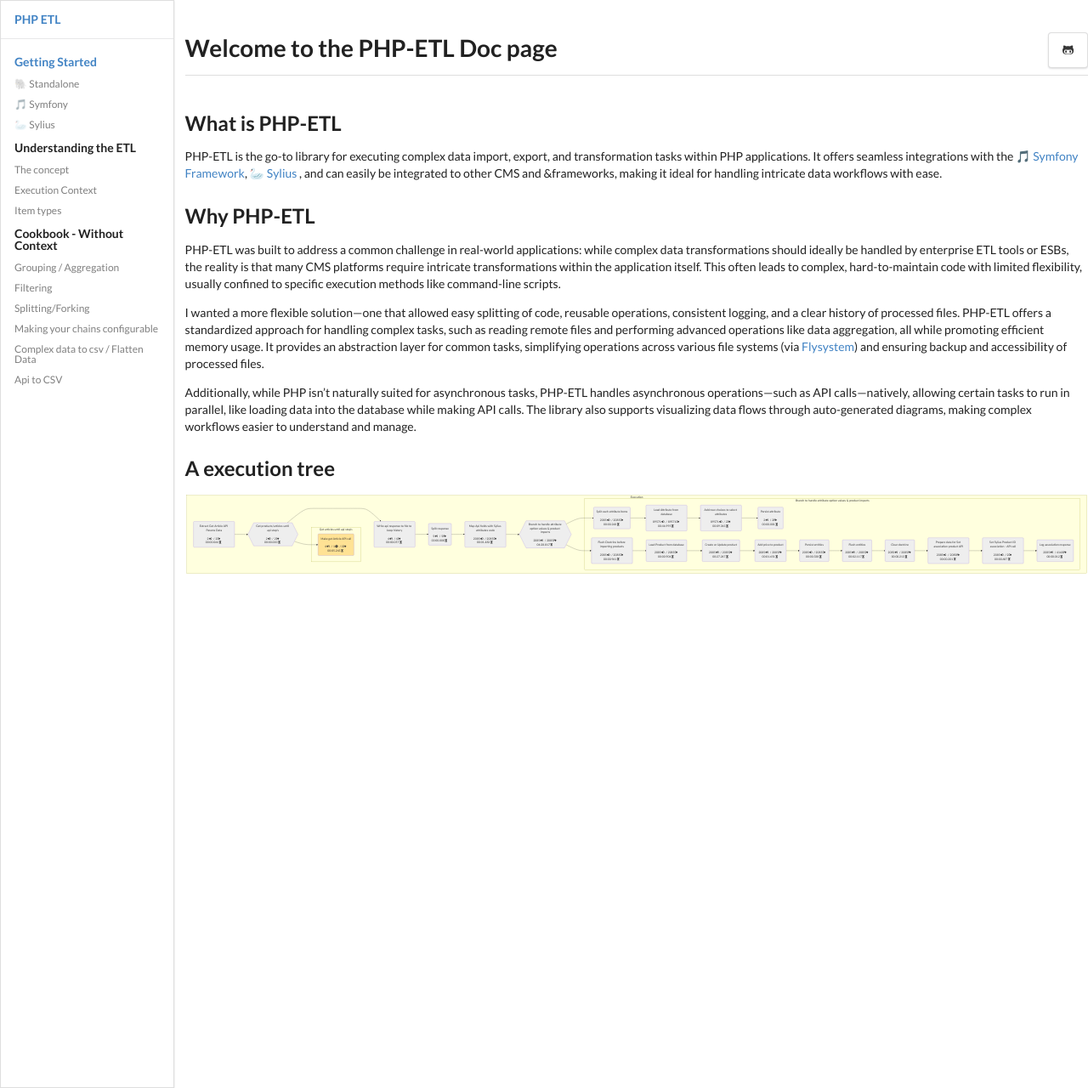
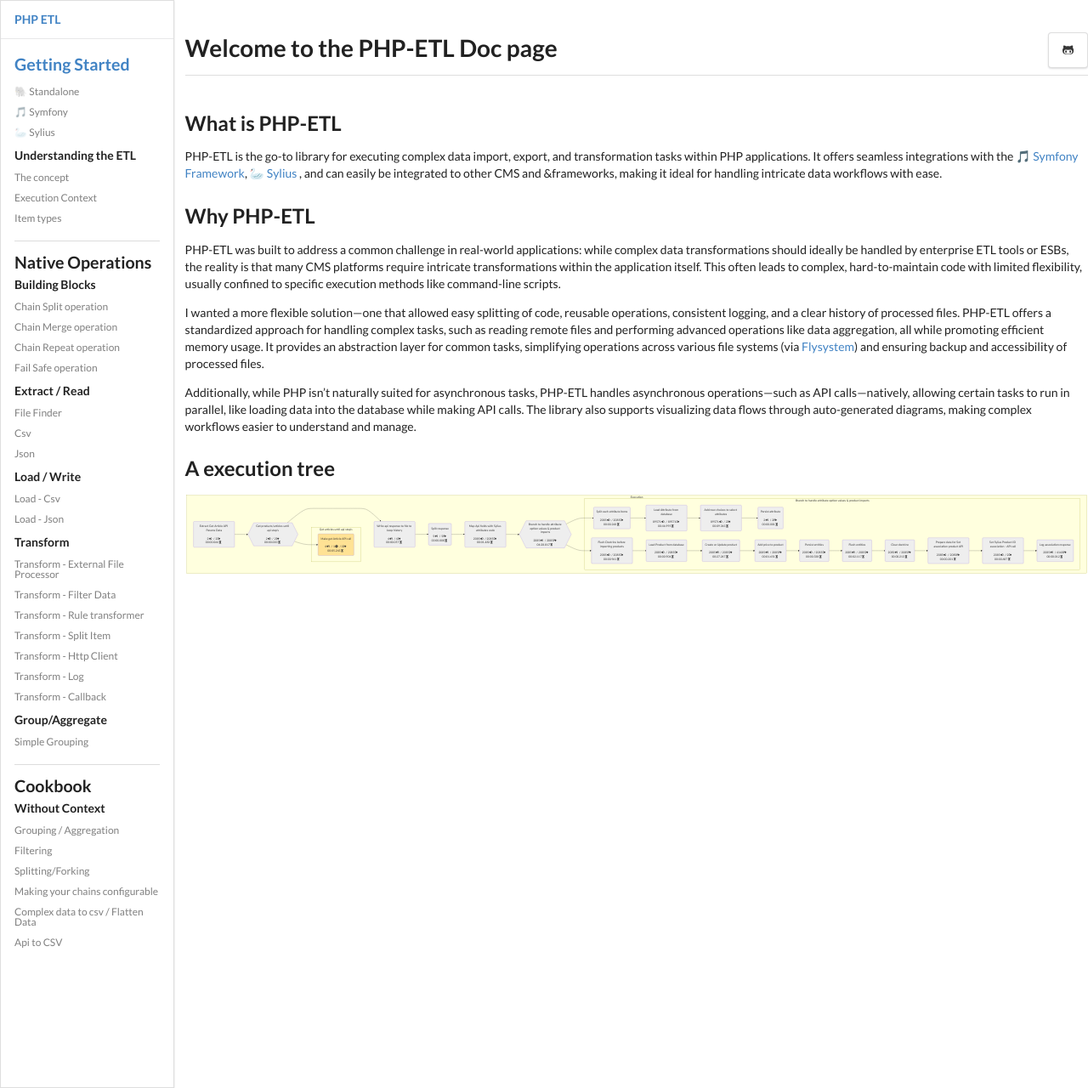
Before and after one commit to oliverde8/php-etl, a Jekyll site: the page built from docs/index.md, in a window 1280 px wide. Shown: the whole page at 85% size. Built offline with Jekyll 4.4.1, drawn with Linux system fonts in a browser that asks for light colours; nearby versions of some CDN libraries.

Commit message:
doc: Updated menu

```diff
--- a/docs/_includes/menu.html
+++ b/docs/_includes/menu.html
@@ -9,60 +9,85 @@
         </div>
 
         <div class="item">
-            <div class="header">
-                <a href="doc/getting-started.html">Getting Started</a>
+            <div class="header header-big">
+                <a href="/doc/getting-started.html">Getting Started</a>
             </div>
             <div class="menu">
-                <a class="item" href="/doc/getting-started/standalone.html">
-                    🐘 Standalone
-                </a>
-
-                <a class="item" href="/doc/getting-started/symfony.html">
-                    🎵 Symfony
-                </a>
-
-                <a class="item" href="/doc/getting-started/sylius.html">
-                    🦢 Sylius
-                </a>
+                <a class="item" href="/doc/getting-started/standalone.html">🐘 Standalone</a>
+                <a class="item" href="/doc/getting-started/symfony.html">🎵 Symfony</a>
+                <a class="item" href="/doc/getting-started/sylius.html">🦢 Sylius</a>
             </div>
 
             <div class="header">
                 Understanding the ETL
             </div>
             <div class="menu">
-                <a class="item" href="/doc/01-understand-the-etl/the-concept.html">
-                    The concept
-                </a>
-                <a class="item" href="/doc/01-understand-the-etl/execution-context.html">
-                    Execution Context
-                </a>
-                <a class="item" href="/doc/01-understand-the-etl/item-types">
-                    Item types
-                </a>
+                <a class="item" href="/doc/01-understand-the-etl/the-concept.html">The concept</a>
+                <a class="item" href="/doc/01-understand-the-etl/execution-context.html">Execution Context</a>
+                <a class="item" href="/doc/01-understand-the-etl/item-types">Item types</a>
             </div>
 
+            <div class="ui divider"></div>
+            <div class="header header-big">
+                Native Operations
+            </div>
             <div class="header">
-                Cookbook - Without Context
+                Building Blocks
             </div>
             <div class="menu">
-                <a class="item" href="/doc/10-examples/100-grouping.html">
-                    Grouping / Aggregation
-                </a>
-                <a class="item" href="/doc/10-examples/110-filtering.html">
-                    Filtering
-                </a>
-                <a class="item" href="/doc/10-examples/120-split-the-chain.html">
-                    Splitting/Forking
-                </a>
-                <a class="item" href="/doc/10-examples/130-configuration.html">
-                    Making your chains configurable
-                </a>
-                <a class="item" href="/doc/10-examples/140-complex-data.html">
-                    Complex data to csv / Flatten Data
-                </a>
-                <a class="item" href="/doc/10-examples/150-api-csv.html">
-                    Api to CSV
-                </a>
+                <a class="item" href="#">Chain Split operation</a>
+                <a class="item" href="#">Chain Merge operation</a>
+                <a class="item" href="#">Chain Repeat operation</a>
+                <a class="item" href="#">Fail Safe operation</a>
+            </div>
+            <div class="header">
+                Extract / Read
+            </div>
+            <div class="menu">
+                <a class="item" href="#">File Finder</a>
+                <a class="item" href="#">Csv</a>
+                <a class="item" href="#">Json</a>
+            </div>
+            <div class="header">
+                Load / Write
+            </div>
+            <div class="menu">
+                <a class="item" href="#">Load - Csv</a>
+                <a class="item" href="#">Load - Json</a>
+            </div>
+            <div class="header">
+                Transform
+            </div>
+            <div class="menu">
+                <a class="item" href="#">Transform - External File Processor</a>
+                <a class="item" href="#">Transform - Filter Data</a>
+                <a class="item" href="#">Transform - Rule transformer</a>
+                <a class="item" href="#">Transform - Split Item</a>
+                <a class="item" href="#">Transform - Http Client</a>
+                <a class="item" href="#">Transform - Log</a>
+                <a class="item" href="#">Transform - Callback</a>
+            </div>
+            <div class="header">
+                Group/Aggregate
+            </div>
+            <div class="menu">
+                <a class="item" href="#">Simple Grouping</a>
+            </div>
+
+            <div class="ui divider"></div>
+            <div class="header header-big">
+                Cookbook
+            </div>
+            <div class="header">
+                Without Context
+            </div>
+            <div class="menu">
+                <a class="item" href="/doc/10-examples/100-grouping.html">Grouping / Aggregation</a>
+                <a class="item" href="/doc/10-examples/110-filtering.html">Filtering</a>
+                <a class="item" href="/doc/10-examples/120-split-the-chain.html">Splitting/Forking</a>
+                <a class="item" href="/doc/10-examples/130-configuration.html">Making your chains configurable</a>
+                <a class="item" href="/doc/10-examples/140-complex-data.html">Complex data to csv / Flatten Data</a>
+                <a class="item" href="/doc/10-examples/150-api-csv.html">Api to CSV</a>
             </div>
         </div>
 
--- a/docs/assets/css/custom.css
+++ b/docs/assets/css/custom.css
@@ -6,6 +6,10 @@ img {
 
 #main-div {
     width: 100%
+}
+
+.header-big {
+    font-size: 1.4em!important;
 }
 
 .ui.container.width-large {
```
